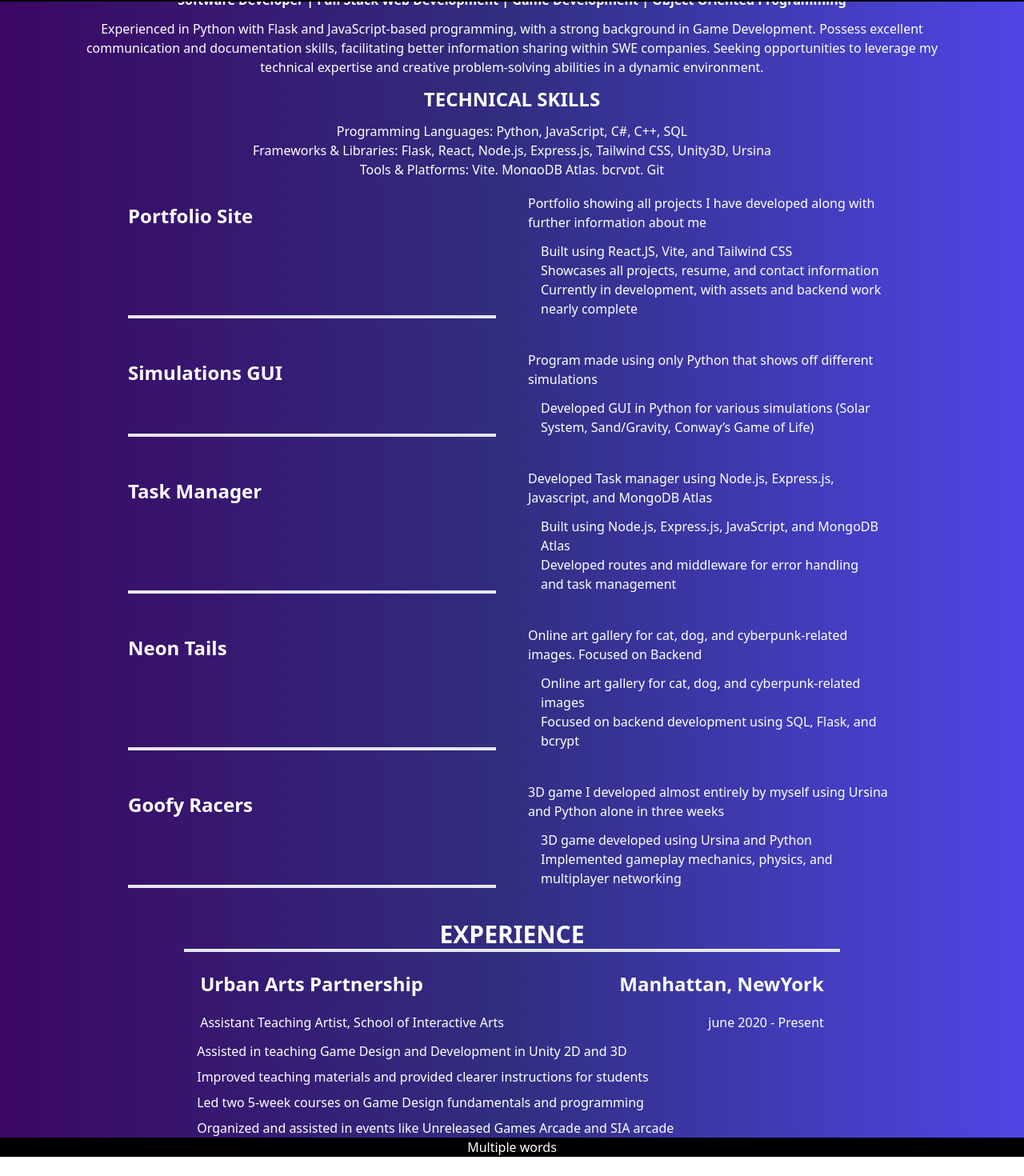
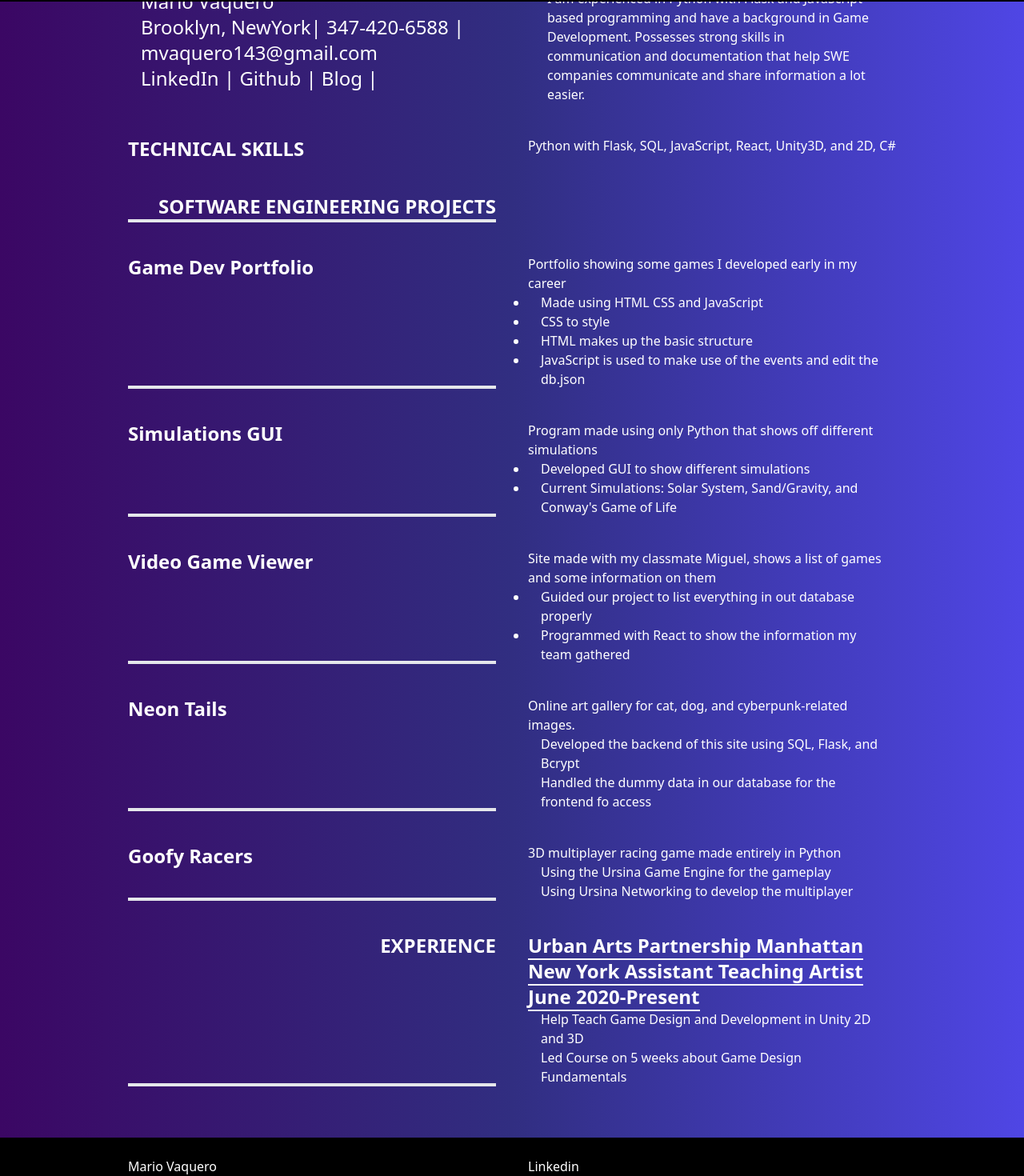
Before and after one commit to RandomMexican/ImprovedSite, a React (Vite) app in the folder vite-project/: page /Resume in a window 1280 px wide. Shown: the part 78-1548 px from the top of the page at 80% size. Before the commit the page ends 1524 px from the top, so only its background shows below. Built offline with nearby package versions, Linux system fonts and the light colour scheme.

Commit message:
fixed resume page

```diff
--- a/vite-project/src/Components/Navigation/Footer.jsx
+++ b/vite-project/src/Components/Navigation/Footer.jsx
@@ -3,7 +3,27 @@ import React from 'react'
 const Footer = () => {
   return (
     <div className='flex justify-center px-4 bg-black text-white'>
-      Multiple words
+      <div className='max-w-[1000px] w-full grid sm:grid-cols-2 gap-10 px-5 mt-6'>
+        {/* left side with info about me */}
+        <div className='justify-center'>
+          <p>
+            Mario Vaquero
+          </p>
+          <p>
+            Email:
+            mariovquero@gmail.com
+          </p>
+        </div>
+        {/* right side with links */}
+        <div className=''>
+          <p>
+            Linkedin
+          </p>
+          <p>
+            Contact Me
+          </p>
+        </div>
+      </div>
     </div>
   )
 }
--- a/vite-project/src/Components/Navigation/Navbar.jsx
+++ b/vite-project/src/Components/Navigation/Navbar.jsx
@@ -9,7 +9,7 @@ function Navbar() {
     const handleClick = () => setNav(!nav)
 
   return (
-    <nav className='fixed w-full h-[80px] flex justify-between items-center px-4 bg-black text-white    '>
+    <nav className='fixed w-full h-[80px] flex justify-between items-center px-4 bg-black text-white'>
         <div>
             Mario V
         </div>
--- a/vite-project/src/Components/main pages/Resume.jsx
+++ b/vite-project/src/Components/main pages/Resume.jsx
@@ -2,167 +2,125 @@ import React from 'react'
 
 function Resume() {
   return (
-    <div name='Resume' className='w-full md:h-[1500px] bg-gradient-to-l from-indigo-600 via-indigo-900 to-purple-950 text-white' >
-      <div className='flex flex-col justify-center items-center w-full h-full overflow-auto'>
-        <div className='flex flex-col justify-center items-center h-50 overflow-auto text-center'>
-          {/* HEADER BASICALLY */}
-          <div className=' sm:text-left md:text-2xl sm:text-5xl'>
-            <h2 className='text-center md:text-5xl'>
-              Mario Vaquero
-            </h2>
-
-            {/* <ul> */}
-              {/* <li className='text-center md:text-5xl'>Mario Vaquero</li> */}
-              {/* <li>Brooklyn, New York | 347-420-6588 | mariovquero@gmail.com</li> */}
-            {/* </ul> */}
+    <div name='Resume' className='w-full md:h-[1500px] bg-gradient-to-l from-indigo-600 via-indigo-900 to-purple-950 text-white'>
+      <div className='flex flex-col justify-center items-center w-full h-full  overflow-auto'>
+        <div className='max-w-[1000px] w-full  grid sm:grid-cols-2 gap-10 px-5'>
+          <div className='sm:text-left md:text-2xl sm:text-1xl '>
+          <ul>
+            <li>Mario Vaquero</li>
+            <li>Brooklyn, NewYork| 347-420-6588 | mvaquero143@gmail.com</li>
+            <li> LinkedIn | Github | Blog |</li>
+          </ul>
           </div>
-          <div className='px-20 mt-6'>
-            <p className='font-extrabold'>
-              Software Developer | Full Stack Web Development | Game Development | Object Oriented Programming
-            </p>
-            <p className='mt-3'>
-            Experienced in Python with Flask and JavaScript-based programming,
-            with a strong background in Game Development.
-            Possess excellent communication and documentation skills,
-            facilitating better information sharing within SWE companies.
-            Seeking opportunities to leverage my technical expertise and creative problem-solving abilities in a dynamic environment.
+          <div className='px-6'>
+            <p>
+              I am experienced in Python with Flask and JavaScript-based programming and have a background in Game Development. Possesses strong skills in communication and documentation that help SWE companies communicate and share information a lot easier.
             </p>
           </div>
 
 
-          {/* SKILLS LISTED */}
-          <div className='sm:text-left text-2xl font-bold mt-3'>
-            <p>TECHNICAL SKILLS</p>
+          <div className='sm:text-left text-2xl font-bold'>
+          TECHNICAL SKILLS
           </div>
-          <div className='mt-3'>
+          <div>
             <p>
-              Programming Languages: Python, JavaScript, C#, C++, SQL
-            </p>
-            <p>
-              Frameworks & Libraries: Flask, React, Node.js, Express.js, Tailwind CSS, Unity3D, Ursina
-            </p>
-            <p>
-              Tools & Platforms: Vite, MongoDB Atlas, bcrypt, Git
+              {/* switch with Icons so it looks nicer */}
+            Python with Flask, SQL, JavaScript, React, Unity3D, and 2D, C#
             </p>
           </div>
-        </div>
 
-        <div className='max-w-[1000px] w-full grid sm:grid-cols-2 gap-10 px-5 mt-6'>
-
-          {/* SWE PROJECTS */}
-          {/* name of project */}
-          <div className='sm:text-left text-2xl font-bold inline border-b-4 border-grey mt-3'>
+          <div className='sm:text-right text-2xl font-bold inline border-b-4 border-grey'>
+            SOFTWARE ENGINEERING PROJECTS
+          </div>
+          <div></div>
+          <p className='font-bold sm:text-left text-2xl inline border-b-4 border-grey'>
+              Game Dev Portfolio
+          </p>
+          <div className='items-center'>
             <p>
-              Portfolio Site
+              Portfolio showing some games I developed early in my career
             </p>
-          </div>
-          {/* description of project */}
-          <div className=''>
-            <p>
-              Portfolio showing all projects I have developed along with further information about me
-            </p>
-            <ul className='mt-3'>
-              <li>Built using React.JS, Vite, and Tailwind CSS</li>
-              <li>Showcases all projects, resume, and contact information</li>
-              <li>Currently in development, with assets and backend work nearly complete</li>
-            </ul>
+              <ul className='list-disc'>
+                <li>Made using HTML CSS and JavaScript</li>
+                <li>CSS to style</li>
+                <li>HTML makes up the basic structure</li>
+                <li>JavaScript is used to make use of the events and edit the db.json</li>
+              </ul>
           </div>
 
-
-          {/* name of project */}
-          <div className='sm:text-left text-2xl font-bold inline border-b-4 border-grey mt-3'>
-            <p>
-              Simulations GUI
-            </p>
-          </div>
-          {/* description of project */}
+          <p className='font-bold sm:text-left text-2xl inline border-b-4 border-grey'>
+            Simulations GUI
+          </p>
           <div>
             <p>
               Program made using only Python that shows off different simulations
             </p>
-            <ul className='mt-3'>
-              <li>
-                Developed GUI in Python for various simulations (Solar System, Sand/Gravity, Conway’s Game of Life)
-              </li>
-            </ul>
+
+              <ul className='list-disc'>
+                <li>Developed GUI to show different simulations</li>
+                <li>Current Simulations: Solar System, Sand/Gravity, and Conway's Game of Life</li>
+              </ul>
+
           </div>
 
-          {/* name of project */}
-          <div className='sm:text-left text-2xl font-bold inline border-b-4 border-grey mt-3'>
-            <p>
-              Task Manager
-            </p>
-          </div>
-          {/* description of project */}
+          <p className='font-bold sm:text-left text-2xl inline border-b-4 border-grey'>
+            Video Game Viewer
+          </p>
           <div>
             <p>
-              Developed Task manager using Node.js, Express.js, Javascript, and MongoDB Atlas
+              Site made with my classmate Miguel, shows a list of games and some information on them
             </p>
-            <ul className='mt-3'>
-              <li>Built using Node.js, Express.js, JavaScript, and MongoDB Atlas</li>
-              <li>Developed routes and middleware for error handling and task management</li>
-            </ul>
+              <ul className='list-disc'>
+                <li>Guided our project to list everything in out database properly</li>
+                <li>Programmed with React to show the information my team gathered</li>
+              </ul>
+
           </div>
 
-          {/* name of project */}
-          <div className='sm:text-left text-2xl font-bold inline border-b-4 border-grey mt-3'>
-            <p>
-              Neon Tails
-            </p>
-          </div>
-          {/* description of project */}
+          <p className='font-bold sm:text-left text-2xl inline border-b-4 border-grey'>
+            Neon Tails
+          </p>
+
           <div>
             <p>
-              Online art gallery for cat, dog, and cyberpunk-related images. Focused on Backend
+              Online art gallery for cat, dog, and cyberpunk-related images.
             </p>
-            <ul className='mt-3'>
-              <li>Online art gallery for cat, dog, and cyberpunk-related images</li>
-              <li>Focused on backend development using SQL, Flask, and bcrypt</li>
+            <ul>
+              <li>Developed the backend of this site using SQL, Flask, and Bcrypt</li>
+              <li>Handled the dummy data in our database for the frontend fo access</li>
             </ul>
+            {/* <ul className='light-disc'>
+              <li>Developed the backend of this Site using SQL, Flask, and bcrypt</li>
+              <li>Handled the dummy data in our database for the frontend to access</li>
+            </ul> */}
+
           </div>
 
-
-          {/* name of project */}
-          <div className='sm:text-left text-2xl font-bold inline border-b-4 border-grey mt-3'>
-            <p>
+            <p className='font-bold sm:text-left text-2xl inline border-b-4 border-grey'>
               Goofy Racers
             </p>
-          </div>
-          {/* description of project */}
           <div>
             <p>
-              3D game I developed almost entirely by myself using Ursina and Python alone in three weeks
+              3D multiplayer racing game made entirely in Python
             </p>
-            <ul className='mt-3'>
-              <li>3D game developed using Ursina and Python</li>
-              <li>Implemented gameplay mechanics, physics, and multiplayer networking</li>
-            </ul>
+              <ul className='light-disc'>
+                <li>Using the Ursina Game Engine for the gameplay</li>
+                <li>Using Ursina Networking to develop the multiplayer</li>
+              </ul>
+          </div>
+          <div className='sm:text-right text-2xl font-bold inline border-b-4 border-grey'>
+            EXPERIENCE
+          </div>
+          <div>
+            <p className='font-bold sm:text-left text-2xl inline border-b-2 border-gray-50'>
+              Urban Arts Partnership Manhattan New York Assistant Teaching Artist June 2020-Present
+            </p>
+              <ul className='light-disc'>
+                <li>Help Teach Game Design and Development in Unity 2D and 3D</li>
+                <li>Led Course on 5 weeks about Game Design Fundamentals</li>
+              </ul>
           </div>
         </div>
-      <div>
-        <h2 className='text-center md:text-3xl font-bold border-b-4 border-grey mt-10'> EXPERIENCE</h2>
-        <div className='max-w-[1000px] w-full grid sm:grid-cols-2 gap-5 px-5 mt-6'>
-          <p className='sm:text-left text-2xl font-semibold'>
-            Urban Arts Partnership
-          </p>
-          <p className='sm:text-right text-2xl font-semibold'>
-            Manhattan, NewYork
-          </p>
-          <p className=''>
-            Assistant Teaching Artist, School of Interactive Arts
-          </p>
-          <p className='sm:text-right'>
-            june 2020 - Present
-          </p>
-        </div>
-        <ul>
-          <li className='mt-3'>Assisted in teaching Game Design and Development in Unity 2D and 3D</li>
-          <li className='mt-2'>Improved teaching materials and provided clearer instructions for students</li>
-          <li className='mt-2'>Led two 5-week courses on Game Design fundamentals and programming</li>
-          <li className='mt-2'>Organized and assisted in events like Unreleased Games Arcade and SIA arcade</li>
-        </ul>
-      </div>
-
 
       </div>
     </div>
```
Also changed, not shown: vite-project/holder.txt (deleted), 1 other file (tests, documents, lock files or other folders).
